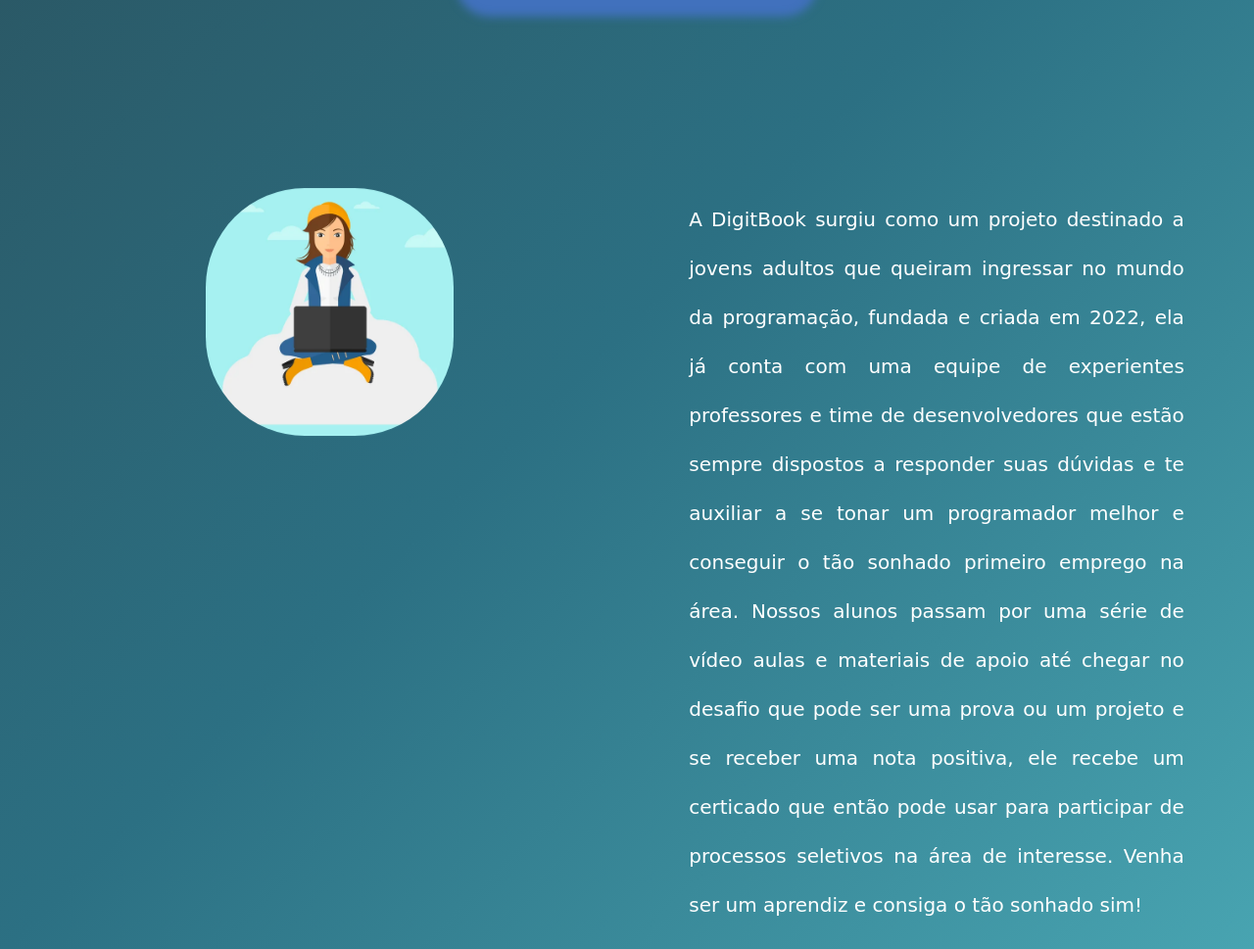
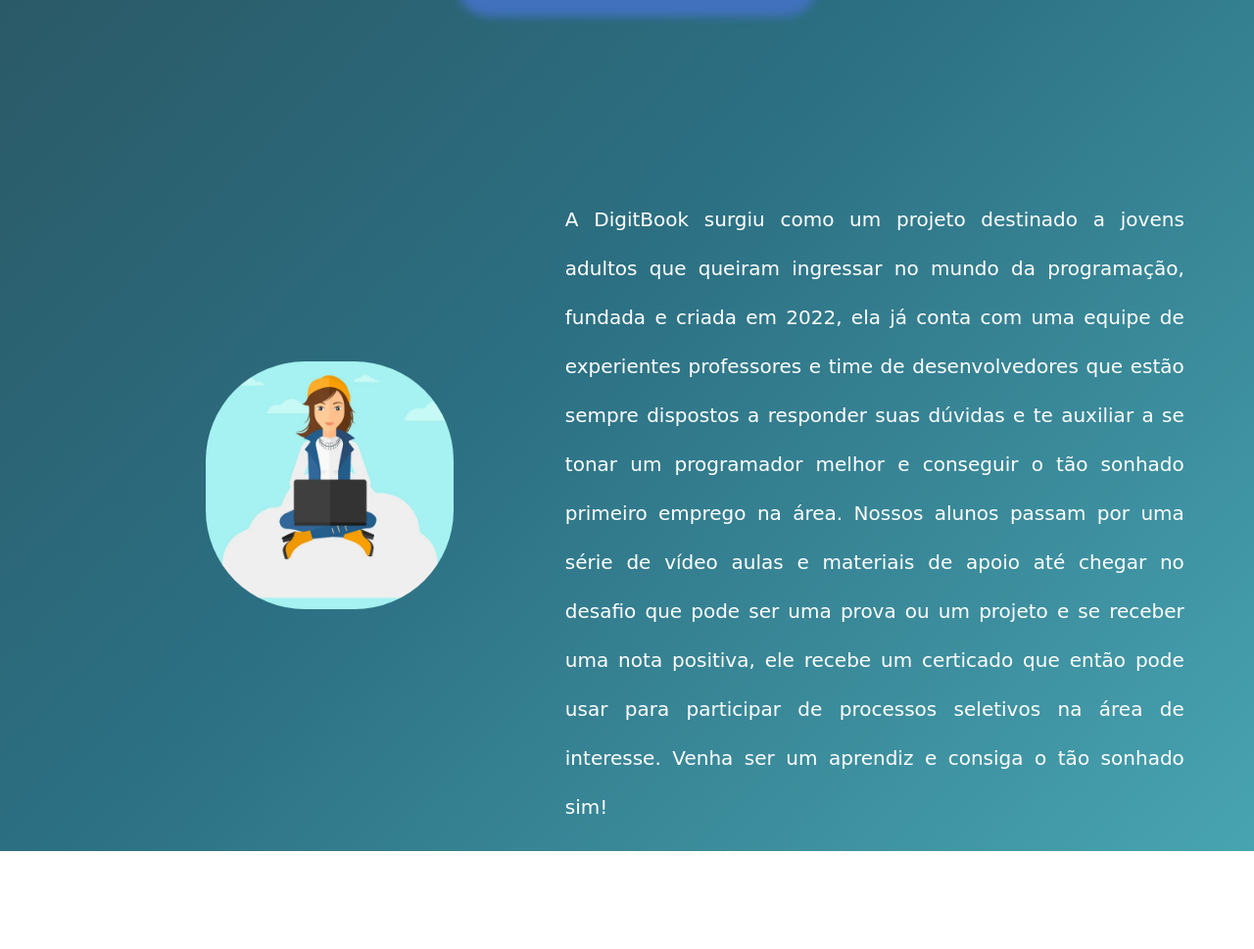
Before and after one commit to YuriBrasiliano/DigitBook, a plain HTML site: page sobre.html in a window 1280 px wide. Shown: the part 299-1268 px from the top of the page at 98% size. After the commit the page ends 1168 px from the top, so only its background shows below. Drawn offline with Linux system fonts and the light colour scheme.

Commit message:
Ajustando a imagem

```diff
--- a/style/style.css
+++ b/style/style.css
@@ -268,7 +268,7 @@
 .sobre img{
     width: 20%;
     margin-left: 16%;
-    margin-top: 16%;
+    margin-top: 30%;
     animation: imagem 6s ease-in-out infinite;
     border-radius: 40%;
     margin-bottom: 5%;
@@ -278,7 +278,7 @@
     text-align: justify;
     margin-top: 16%;
     float: right;
-    width: 40%;
+    width: 50%;
     font-size: 20px;
     color:#fff;
     margin-right: 5%;
```
